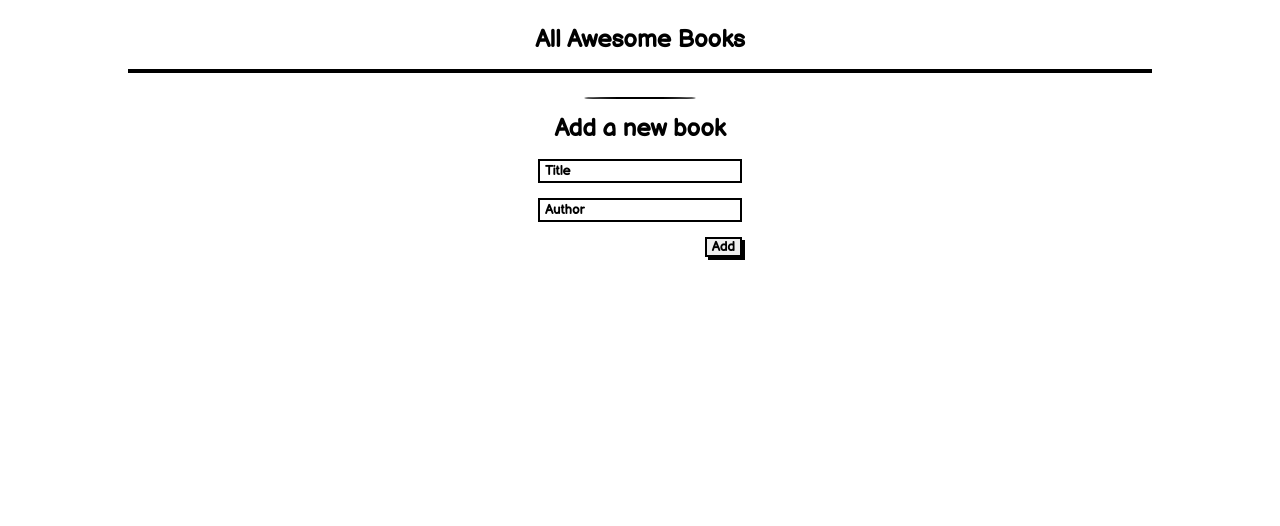
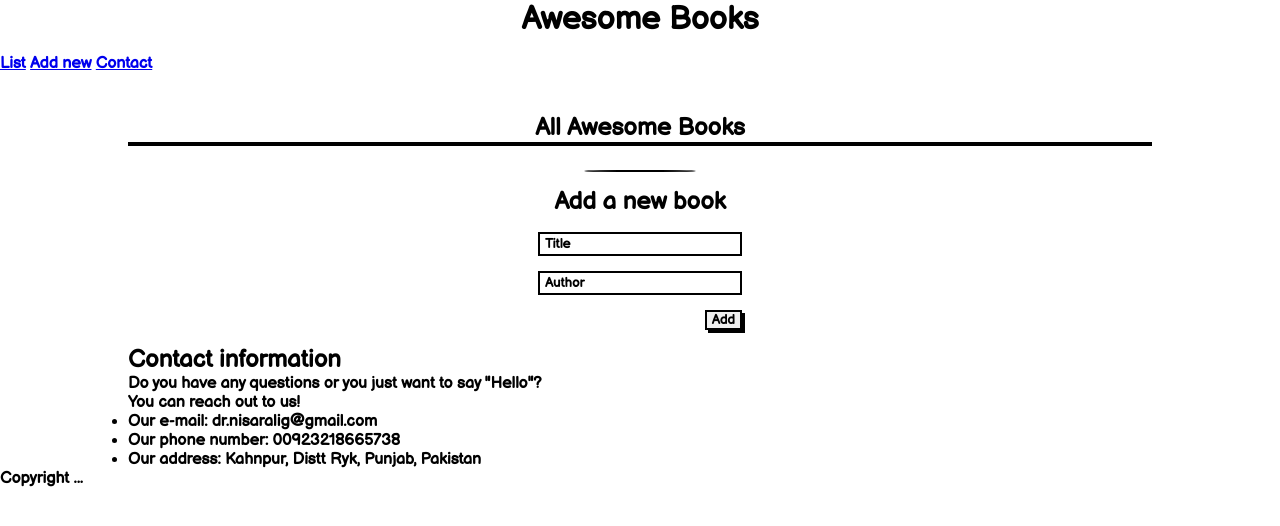
Before and after one commit to Microverse-Fullstack-Program/Awesome-Books, a website: page index.html in a window 1280 px wide. Drawn offline with Linux system fonts and the light colour scheme.

Commit message:
Refactor index.html file to implement SPA

```diff
--- a/index.html
+++ b/index.html
@@ -1,6 +1,5 @@
 <!DOCTYPE html>
 <html lang="en">
-
 <head>
   <meta charset="UTF-8">
   <meta http-equiv="X-UA-Compatible" content="IE=edge">
@@ -9,31 +8,52 @@
   <link rel="stylesheet" href="./style.css">
   <link href='https://fonts.googleapis.com/css?family=Balsamiq Sans' rel='stylesheet'>
 </head>
-
 <body>
+  <header>
+    <h1>Awesome Books</h1>
+    <nav class="nav-bar">
+      <a href="#" class="list green">List</a>
+      <a href="#" class="add-new">Add new</a>
+      <a href="#" class="contact">Contact</a>
+    </nav>
+  </header>
   <main class="wrapper">
-    <section class="books" id="books">
-      <h1>All Awesome Books</h1>
-
-      <!-- book display section -->
-      <article class="book-list" id="book-list">
+    <!-- Date And Time Display -->
+    <span id="date"></span>
+    <!-- Books Display Section -->
+    <section id="books" class="books">
+      <h2>All Awesome Books</h2>
+      <article id="book-list" class="book-list">
       </article>
       <hr>
     </section>
-
-    <!-- form controls to add books-->
+    <!-- Form Controls To Add New Books-->
     <section id="input-form">
       <h2>Add a new book</h2>
       <form>
-        <input type="text" id="book-title" name="Title" placeholder="Title" required>
-        <input type="text" id="book-author" name="Author" placeholder="Author" required>
+        <input id="book-title" type="text" name="Title" placeholder="Title" required>
+        <input id="book-author" type="text" name="Author" placeholder="Author" required>
         <span class="error"></span>
         <button type="submit" id="add-book"> Add </button>
       </form>
     </section>
+    <!-- Contact Section -->
+    <section id="contact">
+      <h2>Contact information</h2>
+      <p>
+        Do you have any questions or you just want to say "Hello"? <br> You can reach out to us!
+      </p>
+      <ul>
+        <li>Our e-mail: dr.nisaralig@gmail.com</li>
+        <li>Our phone number: 00923218665738</li>
+        <li>Our address: Kahnpur, Distt Ryk, Punjab, Pakistan</li>
+      </ul>
+    </section>
   </main>
+  <footer>
+    <p>Copyright ...</p>
+  </footer>
   <!-- JavaScript -->
   <script src="./script.js"></script>
 </body>
-
 </html>
```
